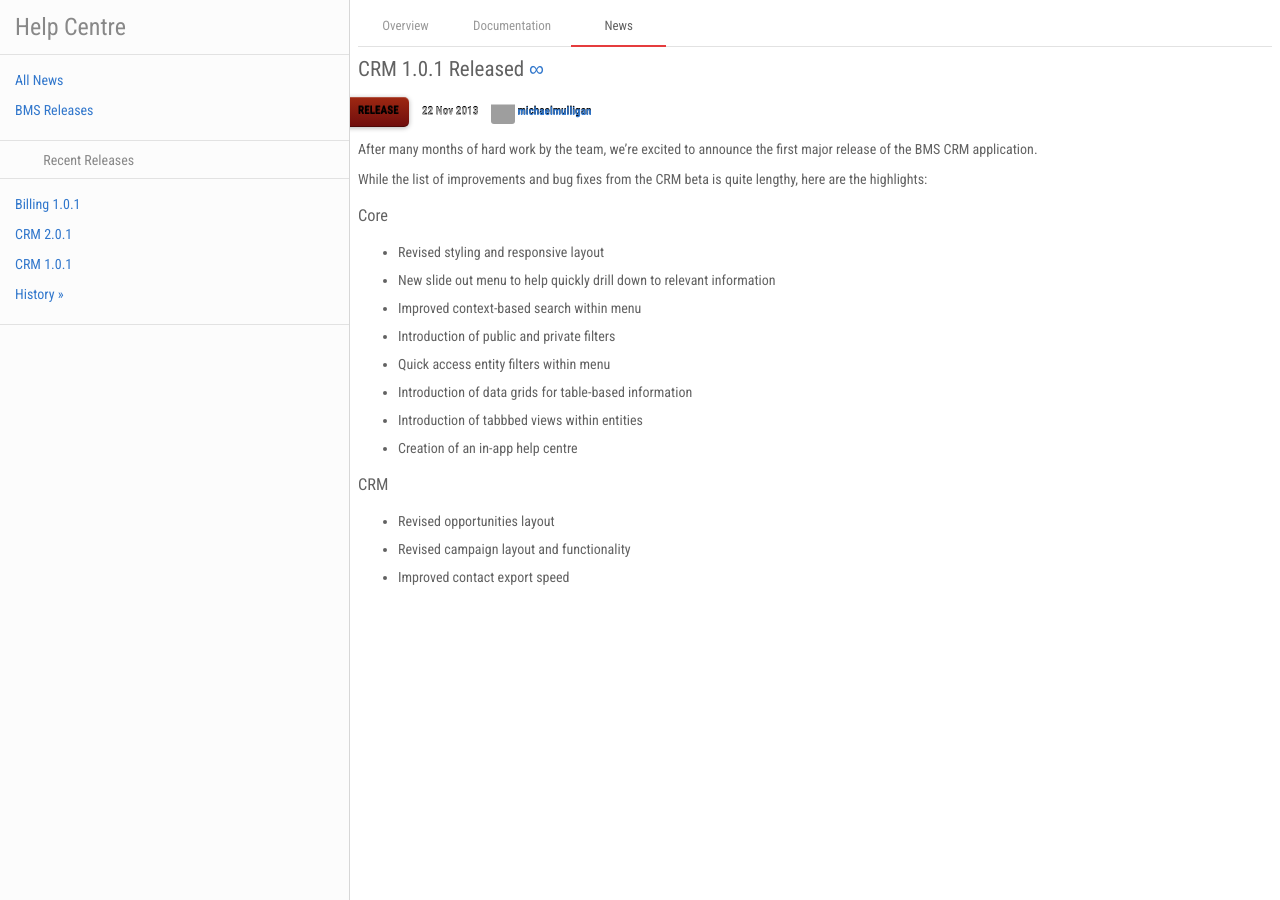
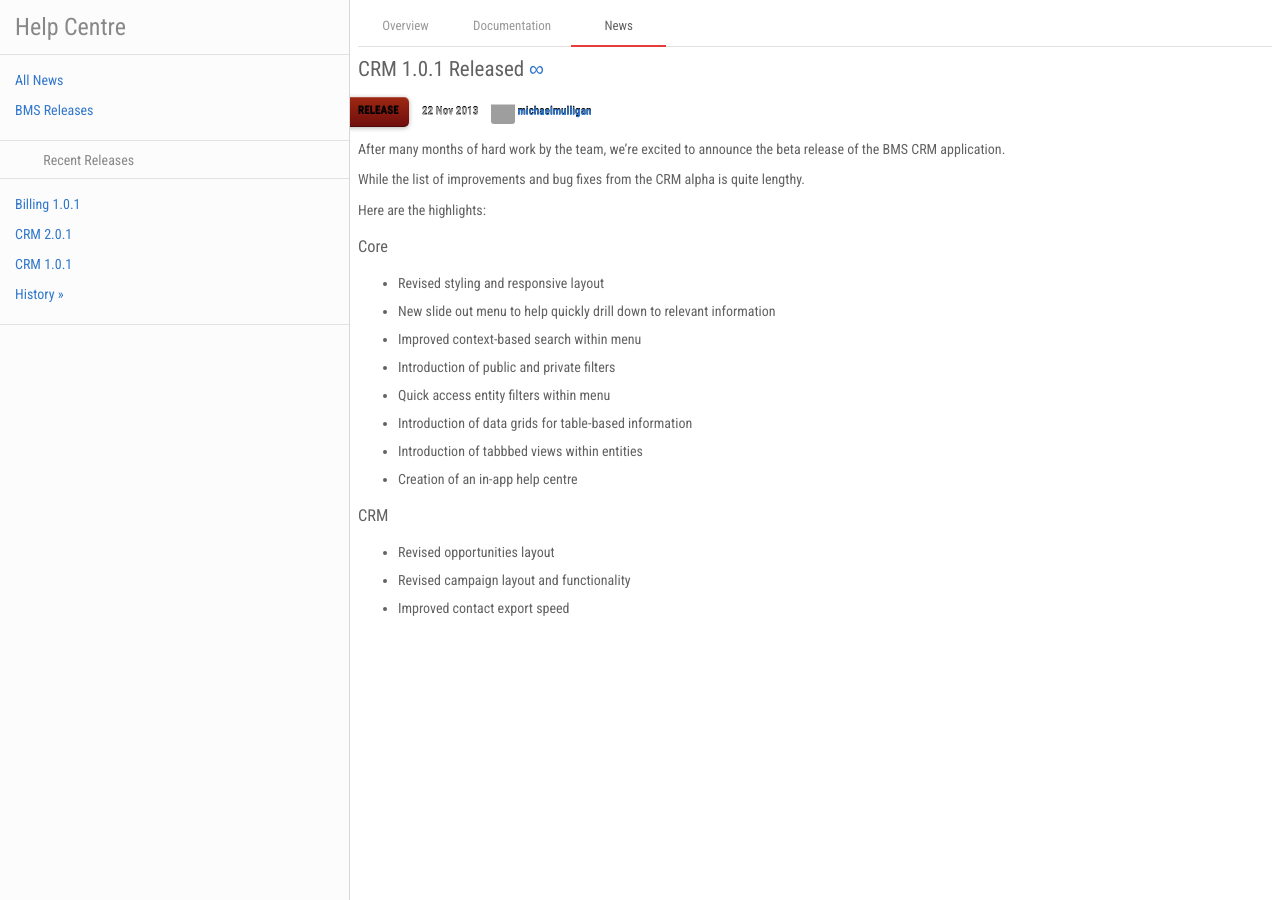
Before and after one commit to ambit/bms-support, a Jekyll site: the page built from _posts/2013-11-22-crm-1-0-1-released.md, in a window 1280 px wide. Built offline with Jekyll 4.4.1, drawn with Linux system fonts in a browser that asks for light colours; nearby versions of some CDN libraries; grey boxes are pictures that could not be loaded.

Commit message:
Release layout updates

```diff
--- a/_posts/2013-11-22-crm-1-0-1-released.md
+++ b/_posts/2013-11-22-crm-1-0-1-released.md
@@ -7,9 +7,11 @@ version: CRM 1.0.1
 categories: [release]
 ---
 
-After many months of hard work by the team, we're excited to announce the first major release of the BMS CRM application.
+After many months of hard work by the team, we're excited to announce the beta release of the BMS CRM application.
 
-While the list of improvements and bug fixes from the CRM beta is quite lengthy, here are the highlights:
+While the list of improvements and bug fixes from the CRM alpha is quite lengthy.
+
+Here are the highlights:
 
 ### Core
 
```
Also changed, not shown: _posts/2014-08-01-billing-1-0-1-released.md (+3 -1 lines), _posts/2014-08-01-crm-2-0-1-released.md (+3 -1 lines).
